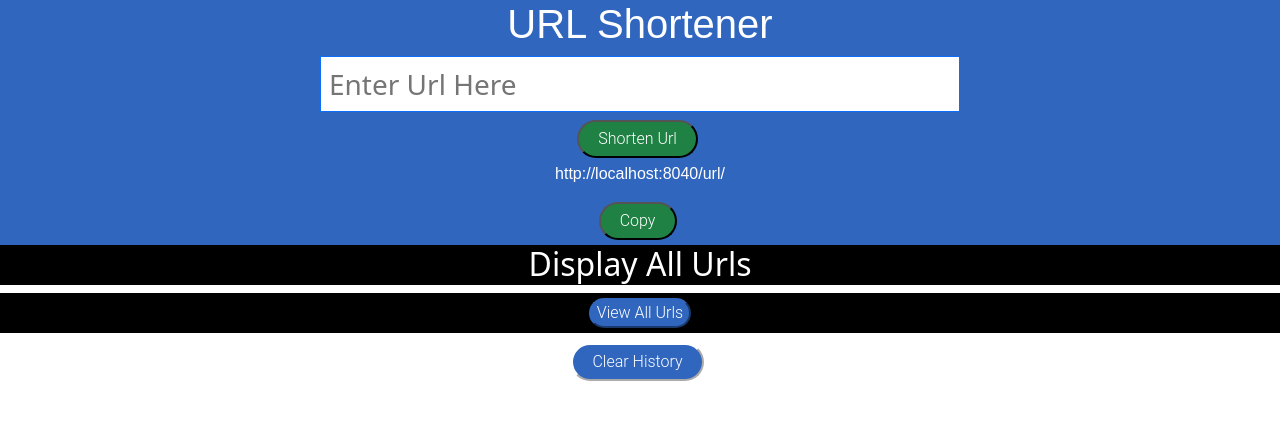
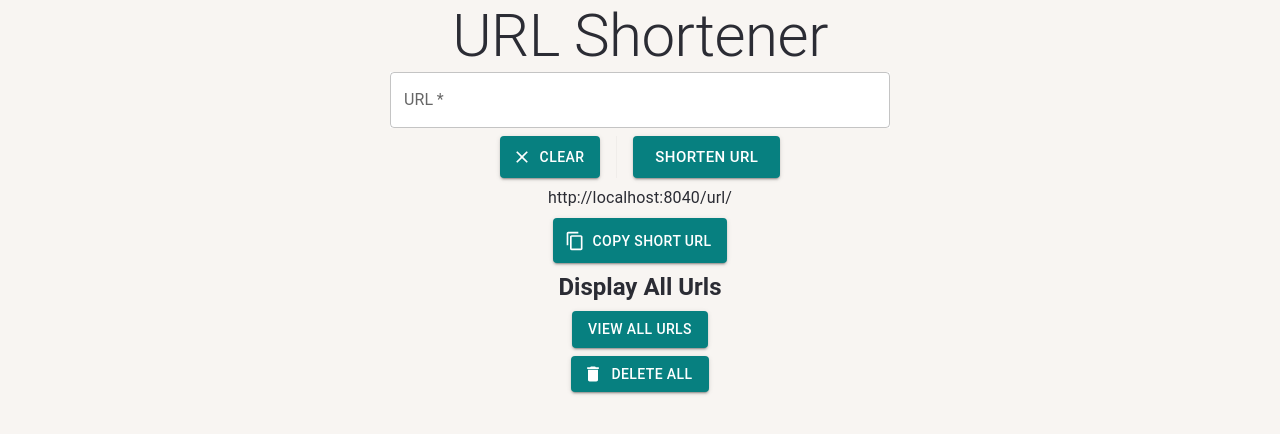
Before and after one commit to PatrickMcKiernan22/Url-Shortener-App, a React (Create React App) app: page / in a window 1280 px wide. Shown: the top 434 px of the page. Built offline with nearby package versions, Linux system fonts and the light colour scheme.

Commit message:
Frontend Ready for demo

```diff
--- a/src/App.css
+++ b/src/App.css
@@ -1,39 +1,23 @@
 .App {
   text-align: center;
-  padding: auto;
-}
+  margin: 0cm;
+  padding: 0cm;
+  /* here background color */
+  background-color: #f8f5f2;
+  color: #2b2c34 ;
 
-.App-logo {
-  height: 40vmin;
-  pointer-events: none;
-}
-
-@media (prefers-reduced-motion: no-preference) {
-  .App-logo {
-    animation: App-logo-spin infinite 20s linear;
-  }
 }
 
 .App-header {
-  background-color: #282c34;
-  min-height: 100vh;
+
   display: flex;
   flex-direction: column;
   align-items: center;
   justify-content: center;
-  font-size: calc(10px + 2vmin);
+  /* font-size: calc(10px + 2vmin); */
   color: white;
 }
 
 .App-link {
   color: #61dafb;
 }
-
-@keyframes App-logo-spin {
-  from {
-    transform: rotate(0deg);
-  }
-  to {
-    transform: rotate(360deg);
-  }
-}
--- a/src/App.js
+++ b/src/App.js
@@ -6,13 +6,9 @@ import ViewAllUrls from './components/ViewUrlComponent';
 function App() {
   return (
     <div className="App">
-      <div className='AddUrl'>
       <AddUrl/>
-      </div>
-      <div className='ViewUrl'>
       <ViewAllUrls/>
       </div>
-    </div>
   );
 }
 
--- a/src/components/AddUrlComponent.js
+++ b/src/components/AddUrlComponent.js
@@ -1,5 +1,19 @@
 import React, { useState } from 'react'
 import './Design.css';
+import Box from '@mui/material/Box';
+import Button from '@mui/material/Button';
+import {Divider, Typography} from "@mui/material";
+import  TextField  from '@mui/material/textfield';
+import { Stack } from '@mui/system';
+import ContentCopyIcon from '@mui/icons-material/ContentCopy';
+import ClearIcon from '@mui/icons-material/Clear';
+
+
+const styles = {
+    stackCenter: {
+        justifyContent: 'center'
+    }
+}
 
 const AddUrl = () => {
     const [longUrl, setLongUrl] = useState("");
@@ -36,37 +50,49 @@ const AddUrl = () => {
 
     }
 
-
-
-
+    const clearInput = () => {
+        var getValue = document.getElementById("input");
+        if(getValue.value !== ""){
+            getValue.value = "";
+        }
+    }
 
 return(
-<div className='form'>
-    <container >
+
     <main>
-            <section className='w-100 d-flex flex-column justify-content-center align-items-center'>
-                <h1 className='title'>URL Shortener</h1>
-                <form className='w-50' onSubmit={onSubmit}>
-                    <input
-                        className='w-100 border border-primary p-2 mb-2 fs-3 h-25'
+        <Box sx={{
+        alignItems: 'center',
+        justifyContent: 'center'
+}} >
+ <form  onSubmit={onSubmit}>
+    <Stack direction={'column'}>
+        <Typography variant="h2">URL Shortener</Typography>
+            <TextField sx={{
+                width: 500,
+                backgroundColor: 'white',
+                margin: 'auto'
+            }}
+                id="input"
+                label="URL"
                 type="url"
                 required
                 placeholder="Enter Url Here"
                 value={longUrl}
                 onChange={(e) => setLongUrl(e.target.value)}
         />
-                    <div class="submitButton">
-                        <button type="submit" className="addbutton">
+    </Stack>
+    <Stack sx={styles.stackCenter} paddingTop paddingBottom direction={'row'} spacing={2} divider={<Divider orientation='vertical' flexItem/>}>
+        <Button style={{backgroundColor: '#078080'}} className='button' variant='contained' startIcon={<ClearIcon/>} onClick={clearInput}> Clear</Button>
+        <Button style={{backgroundColor: '#078080'}} className='button' variant='contained' type="submit" size='large'>
             Shorten Url
-                        </button>
-                    </div>
+        </Button>
+    </Stack>
 </form>
-                <p type="text" id="url" className='link'>http://localhost:8040/url/{shortUrl}</p>
-                <button className='addbutton' onClick={(e) => copyElementText("url")}>Copy<i class="fa fa-copy"></i></button>
-            </section>
+                <Typography paddingBottom type="text" id="url">http://localhost:8040/url/{shortUrl}</Typography>
+                <Button style={{backgroundColor: '#078080'}} className='copyButton' variant='contained' startIcon={<ContentCopyIcon/>} onClick={(e) => copyElementText("url")}>Copy Short Url</Button>
+                </Box>
         </main>
-    </container>
-</div>
+
 );
 
 };
--- a/src/components/Design.css
+++ b/src/components/Design.css
@@ -1,44 +1,89 @@
 .entrypreview{
-    background-color: #FFFFFF;
+    background-color: #fffffe;
     padding-bottom: 10px;
     padding-top: 10px;
     border-color:black;
     border-style: solid;
     align-items: center;
+    word-wrap: break-word;
 }
 .entryValue{
     padding: 2px;
+    text-align: center;
+    word-wrap: break-word;
 }
 
 .form{
-    background-color: #3066be;
+    background-color: #fffffe;
 }
 .addbutton{
-    align-items: center;
     display: inline-block;
-    padding: 0.3em 1.2em;
-    margin:0 0.3em 0.3em 0;
-    border-radius: 2em;
-    border-color: black;
-    box-sizing: border-box;
-    text-decoration: none;
-    font-family: 'Roboto', sans-serif;
-    font-weight: 300;
-    color:  white;
-    background-color: #1f8244;
-    text-align: center;
-    transition: all 0.2s;
+    outline: 0;
+    cursor: pointer;
+    border: none;
+    padding: 0 56px;
+    height: 45px;
+    width: 300px;
+    line-height: 45px;
+    border-radius: 7px;
+    font-weight: 400;
+    font-size: 20px;
+    background: #7f5af0;
+    color: #696969;
+    box-shadow: 0 4px 14px 0 rgb(0 0 0 / 10%);
+}
+
+.clear{
+    display: inline-block;
+    outline: 0;
+    cursor: pointer;
+    border: none;
+    padding: 0 56px;
+    height: 45px;
+    width: 190px;
+    line-height: 45px;
+    border-radius: 7px;
+    font-weight: 400;
+    font-size: 20px;
+    background: #7f5af0;
+    color: #696969;
+    box-shadow: 0 4px 14px 0 rgb(0 0 0 / 10%);
+}
+
+.copyButton{
+    display: inline-block;
+    outline: 0;
+    cursor: pointer;
+    border: none;
+    padding: 0 56px;
+    padding-bottom: 10px;
+    height: 45px;
+    line-height: 45px;
+    border-radius: 7px;
+    font-weight: 400;
+    font-size: 20px;
+    background: #7f5af0;
+    color: #7f5af0;
+    box-shadow: 0 4px 14px 0 rgb(0 0 0 / 10%);
+    /* transition: background 0.2s ease,color 0.2s ease,box-shadow 0.2s ease; */
+}
+.copyButton :hover{
+    background: rgba(255,255,255,0.9);
+    box-shadow: 0 6px 20px rgb(93 93 93 / 23%);
+}
+.h2{
+    padding-top: 50px;
 }
 .display{
     display: inline-block;
     border-color: #3066be;
     border-radius: 2em;
-    box-sizing: border-box;
+    /* box-sizing: border-box; */
     text-decoration: none;
     font-family: 'Roboto', sans-serif;
     font-weight: 300;
     color: #FFFFFF;
-    background-color: #3066be;
+    background-color: #7f5af0;
     text-align: center;
     transition: all 0.2s;
 }
@@ -49,12 +94,11 @@
     margin:0 0.3em 0.3em 0;
     border-radius: 2em;
     border-color: white;
-    box-sizing: border-box;
+    /* box-sizing: border-box; */
     text-decoration: none;
     font-family: 'Roboto', sans-serif;
     font-weight: 300;
-    color: #FFFFFF;
-    background-color: #3066be;
+    color: #7f5af0;
     text-align: center;
     transition: all 0.2s;
 }
@@ -69,14 +113,19 @@
     font-family: sans-serif;
 }
 
+.urlInput{
+    display: block;
+    font: 1rem 'Fira Sans', sans-serif;
+}
+
 .h2{
-    background-color: black;
+    background-color: #ffffff;
     color: #FFFFFF;
-    border-color: black;
+    border-color: rgb(255, 255, 255);
     padding-bottom: 2px;
 }
 .DisplayAll{
-    background-color: black;
+    background-color: #16161a;
     padding-top: 5px;
     padding-bottom: 5px;
 }
--- a/src/components/EntryList.js
+++ b/src/components/EntryList.js
@@ -1,7 +1,13 @@
 import axios from "axios";
 import './Design.css';
+import Box from '@mui/material/Box';
+import Button from '@mui/material/Button';
+import { Stack } from "@mui/system";
+import {Divider, Typography } from "@mui/material";
+import {Link} from "@mui/material";
+import DeleteIcon from '@mui/icons-material/Delete';
 // import '../App.css';
-// import {createUseStyles} from 'react-jss';
+
 
 const EntryList = (props) => {
     console.log(props);
@@ -14,23 +20,50 @@ const EntryList = (props) => {
             .catch((error) => {
                 console.log(error);
             });
+            window.location.reload();
     };
 
 return(
-    <div className="entry-list">
+    <Box paddingTop sx={{
+        alignItems: 'center',
+        margin: 'auto',
+        width: 500,
+        height: 250,
+    }}>
         {props.entries.map((entry) => (
-            <div className="entrypreview" key={entry.id}>
-                    <b>Long Url</b> <div className="entryValue"> {entry.longUrl}</div>
-                    <b>Short Url</b> <div className="entryValue"><a href={entry.longUrl}>http://localhost:8040/url/{entry.shortUrl}</a></div>
-                    <b>Created</b>
-                    <div className="entryValue">{entry.createdOn}</div>
-            </div>
+            <Stack paddingBottom direction={'column'} spacing={.75} sx={{
+                width: 500,
+                wordWrap: 'break-word',
+                borderRadius: 'black',
+                alignItems: 'center',
+                backgroundColor: '#fffffe',
+                color:'#2b2c34',
+                margin: 'auto'
+            }} key={entry.id}>
+                <Typography variant="h6" sx={{ fontWeight: 'bold'}}>
+                        Long Url <br/>
+                </Typography>
+                <Typography sx={{ width: 450, wordWrap:'break-word'}}>
+                {entry.longUrl}
+                </Typography>
+                 <Typography variant="h6" sx={{ fontWeight: 'bold'}} >
+                    Short Url
+                </Typography>
+                <Typography>
+                    <Link href={entry.longUrl}>
+                        http://localhost:8040/url/{entry.shortUrl}
+                    </Link>
+                </Typography>
+                <Typography variant="h6" sx={{ fontWeight: 'bold'}}>
+                    Created
+                </Typography>
+                <Typography>{entry.createdOn}</Typography>
+              <Divider orientation='horizontal' color='#2b2c34' flexItem/>
+            </Stack>
         ))}
-        <div className="button">
-             <button className="deleteAllUrlsButton"
-        onClick={(e) => deleteAllUrls(e)}>Clear History</button>
-        </div>
-    </div>
+             <Button style={{backgroundColor: '#078080'}} variant="contained" startIcon={<DeleteIcon/>}
+        onClick={(e) => deleteAllUrls(e)}>Delete All</Button>
+    </Box>
     );
 };
 
--- a/src/components/ViewUrlComponent.js
+++ b/src/components/ViewUrlComponent.js
@@ -3,6 +3,9 @@ import axios from "axios"
 import EntryList from "./EntryList";
 import '../App.css';
 import './Design.css';
+import { Box } from "@mui/material";
+import Button from '@mui/material/Button';
+import {Typography} from "@mui/material";
 
 const ViewAllUrls = () =>{
     const[allUrls, setAllUrls] = useState([]);
@@ -21,17 +24,23 @@ const ViewAllUrls = () =>{
   };
 
     return(
-        <div className="viewAllEntries">
-                <h2 className="h2">Display All Urls</h2>
-                <div className="DisplayAll">
-                    <button className="display" onClick={handleViewAllUrls}>
-                        View All Urls
-                    </button>
-                </div>
-            <div className="content">
+        <Box sx={{
+            width: 500,
+            height: 250,
+            borderRadius: 'black',
+            alignItems: 'center',
+            margin: 'auto'
+    }}>
+                <Typography variant="h5" paddingTop paddingBottom sx={{ fontWeight: 'bold'}}> Display All Urls</Typography>
+                <Box>
+                    <Button style={{backgroundColor: '#078080'}} paddingBottom className="display" variant='contained' onClick={handleViewAllUrls}>
+                    View All Urls
+                    </Button>
+               </Box>
+               <Box>
                 <EntryList entries={allUrls}/>
-            </div>
-        </div>
+               </Box>
+        </Box>
     );
 }
 
--- a/src/index.css
+++ b/src/index.css
@@ -5,6 +5,7 @@ body {
     sans-serif;
   -webkit-font-smoothing: antialiased;
   -moz-osx-font-smoothing: grayscale;
+  background-color: #f8f5f2;
 }
 
 code {
--- a/src/index.js
+++ b/src/index.js
@@ -1,7 +1,7 @@
 import React from 'react';
 import ReactDOM from 'react-dom/client';
-import './index.css';
 import App from './App';
+import "./index.css";
 import reportWebVitals from './reportWebVitals';
 
 const root = ReactDOM.createRoot(document.getElementById('root'));
```
Also changed, not shown: package.json (+7 -0 lines), 1 other file (tests, documents, lock files or other folders). Lines whose indentation alone changed are shown as unchanged.
